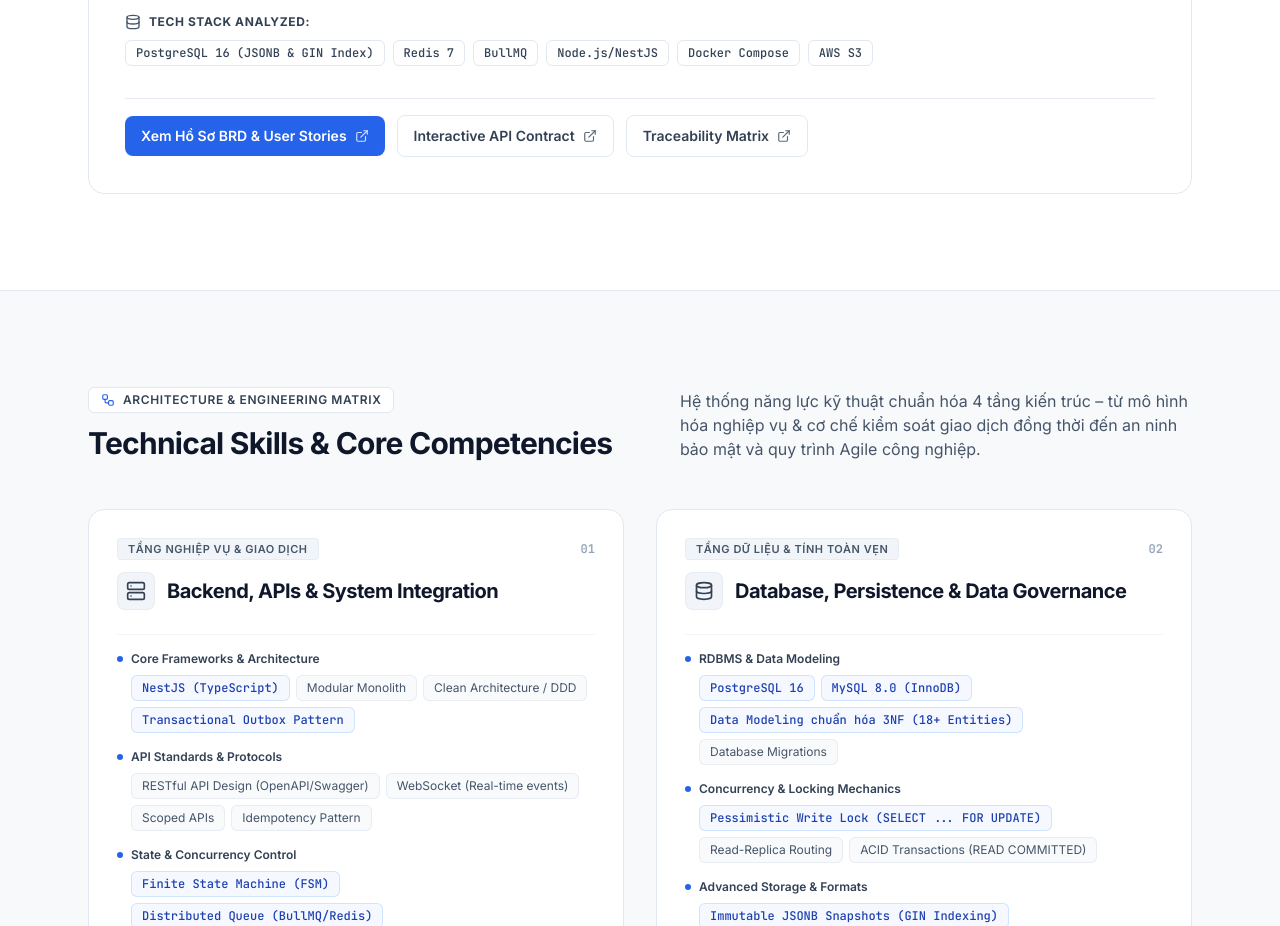
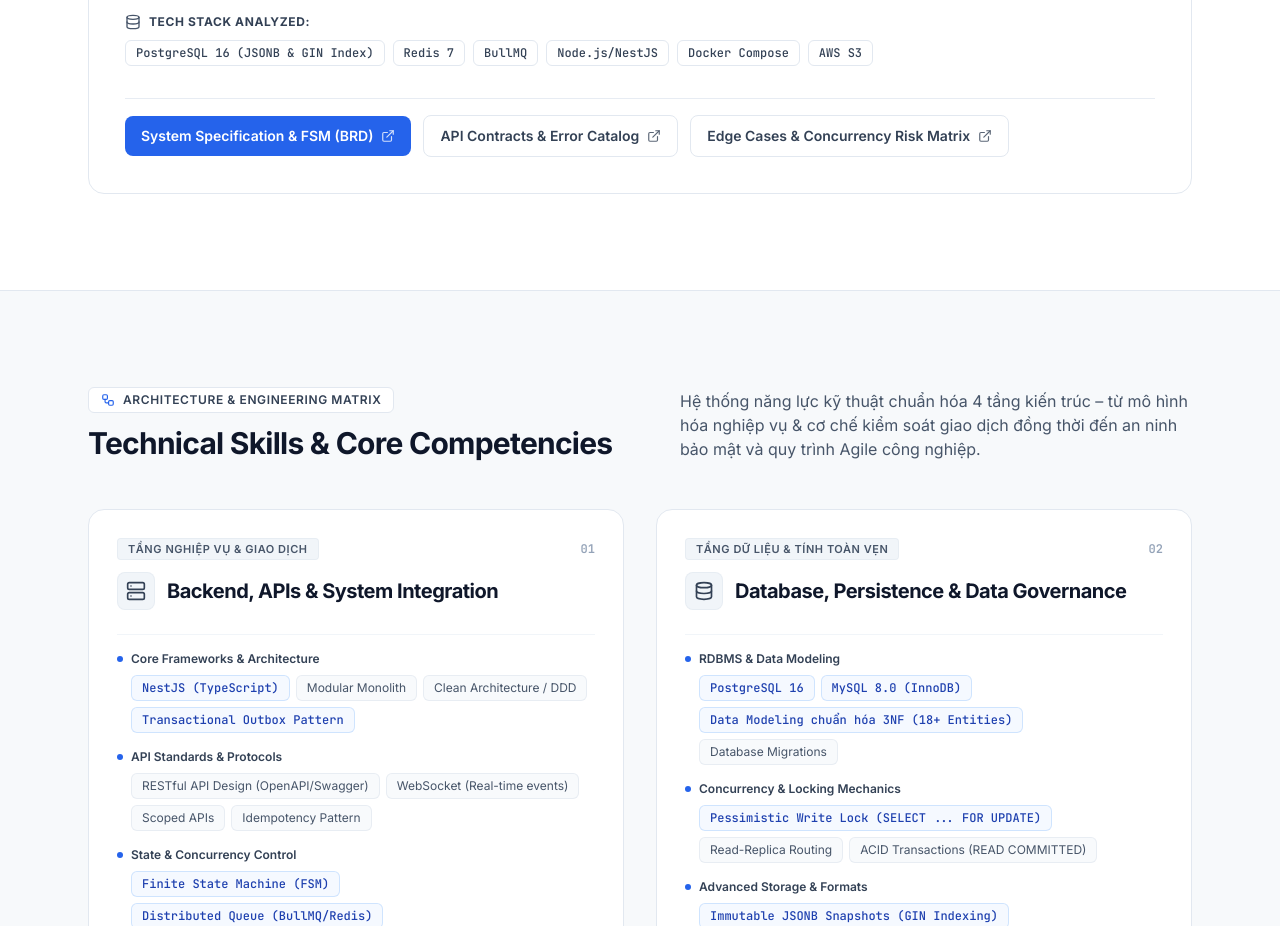
Before and after one commit to Nguyntanh/portfolio, a React (Vite) app: page / in a window 1280 px wide. Shown: the part 3220-4146 px from the top of the page. Built offline with nearby package versions, Linux system fonts and the light colour scheme.

Commit message:
cập nhật nút project 2

```diff
--- a/src/App.tsx
+++ b/src/App.tsx
@@ -310,17 +310,17 @@ const FEATURED_PROJECTS: FeaturedProject[] = [
     ],
     actionLinks: [
       {
-        label: "Xem Hồ Sơ BRD & User Stories",
-        href: "https://docs.google.com/document/d/1U6ADSXSfRyiW42ywHLn82vSgylrpAGMT/edit?usp=sharing&ouid=114608328006379285745&rtpof=true&sd=true",
+        label: "System Specification & FSM (BRD)",
+        href: "https://drive.google.com/file/d/1b_7t6mWdC27bUutBzp_BymuW5kNYZM7t/view?usp=sharing",
         isPrimary: true,
       },
       {
-        label: "Interactive API Contract",
-        href: "https://github.com/Nguyntanh",
-      },
-      {
-        label: "Traceability Matrix",
-        href: "https://docs.google.com/spreadsheets/d/1aPIpiZBx37L2-iXq7i_jC4ik8m0jS4QYfZ4oX9N9SM8/edit?usp=sharing",
+        label: "API Contracts & Error Catalog",
+        href: "https://docs.google.com/spreadsheets/d/1uRIa9cqvaWmvsLtL5lNIetPz_nX8Z6-G8MXU-r7NcBY/edit?usp=sharing",
+      },
+      {
+        label: "Edge Cases & Concurrency Risk Matrix",
+        href: "https://docs.google.com/spreadsheets/d/1ePRmhHBshXBfGFiMU9lLguxIRUIyRa8goj6EFtPVnv0/edit?usp=sharing",
       },
     ],
   },
```
Also changed, not shown: 1 other file (tests, documents, lock files or other folders).
